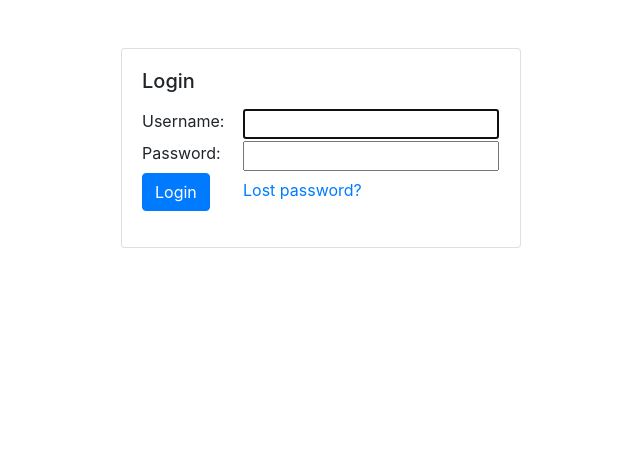
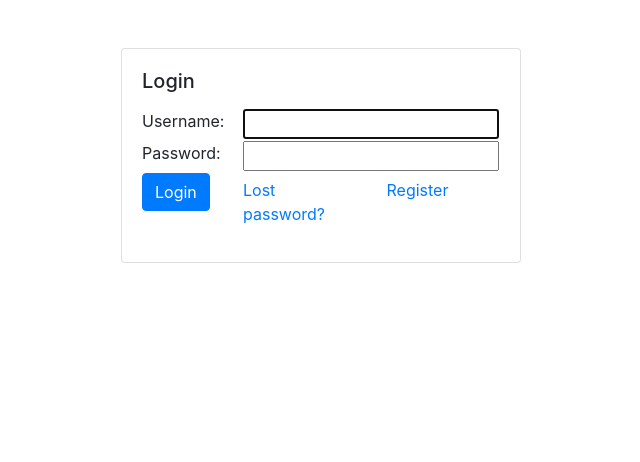
Before and after one commit to decobots/makeup_rulette, a Django app: page /accounts/login/ in a window 1280 px wide. Shown: the part 56-518 px from the top of the page, without its empty margins (343-983 px from the left). Run offline with Django 3.2, Linux system fonts and the light colour scheme; some libraries are stand-ins or nearby versions.

Commit message:
added register on login page

```diff
--- a/templates/registration/login.html
+++ b/templates/registration/login.html
@@ -34,6 +34,7 @@
     <div class="row d-flex align-items-baseline">
         <div class="col-3 mr-1"><button type="submit" class="btn btn-primary">Login</button></div>
         <div class="col"><a class="button" href="{% url 'password_reset' %}">Lost password?</a></div>
+        <div class="col"><a href="{% url 'django_registration_register'%}?next={{request.path}}">Register</a></div>
     </div>
 
 
```
